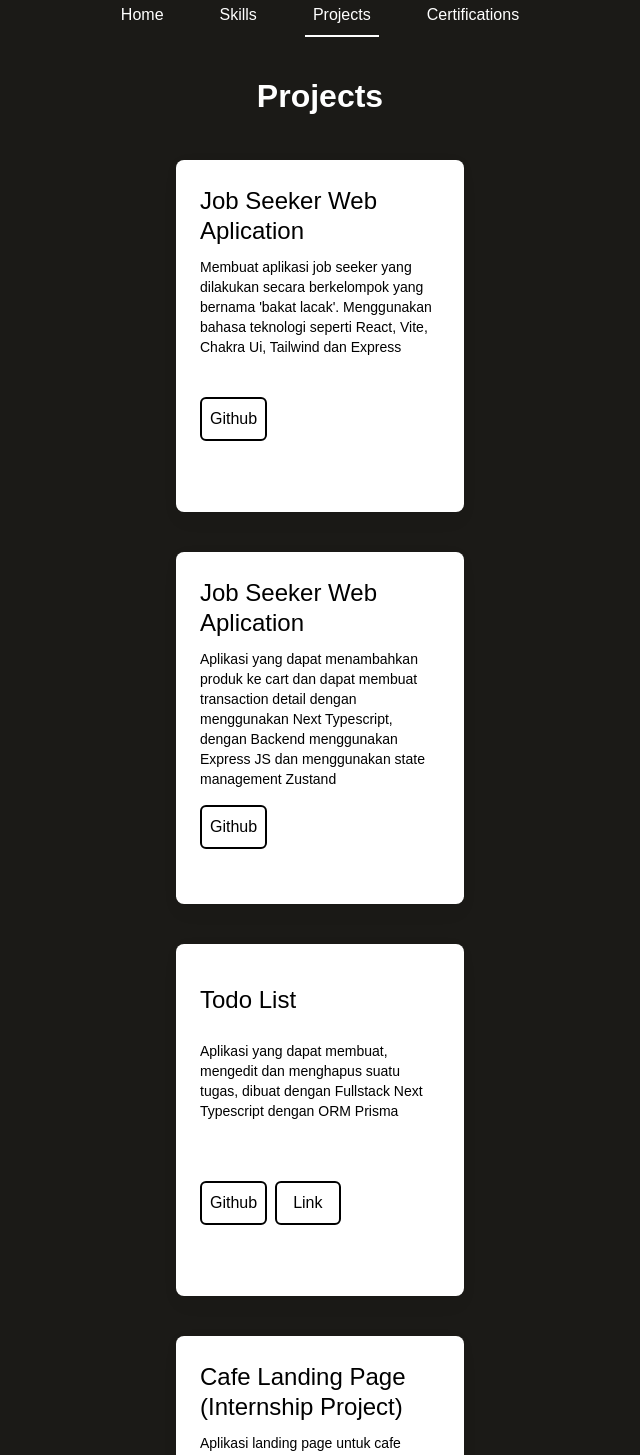
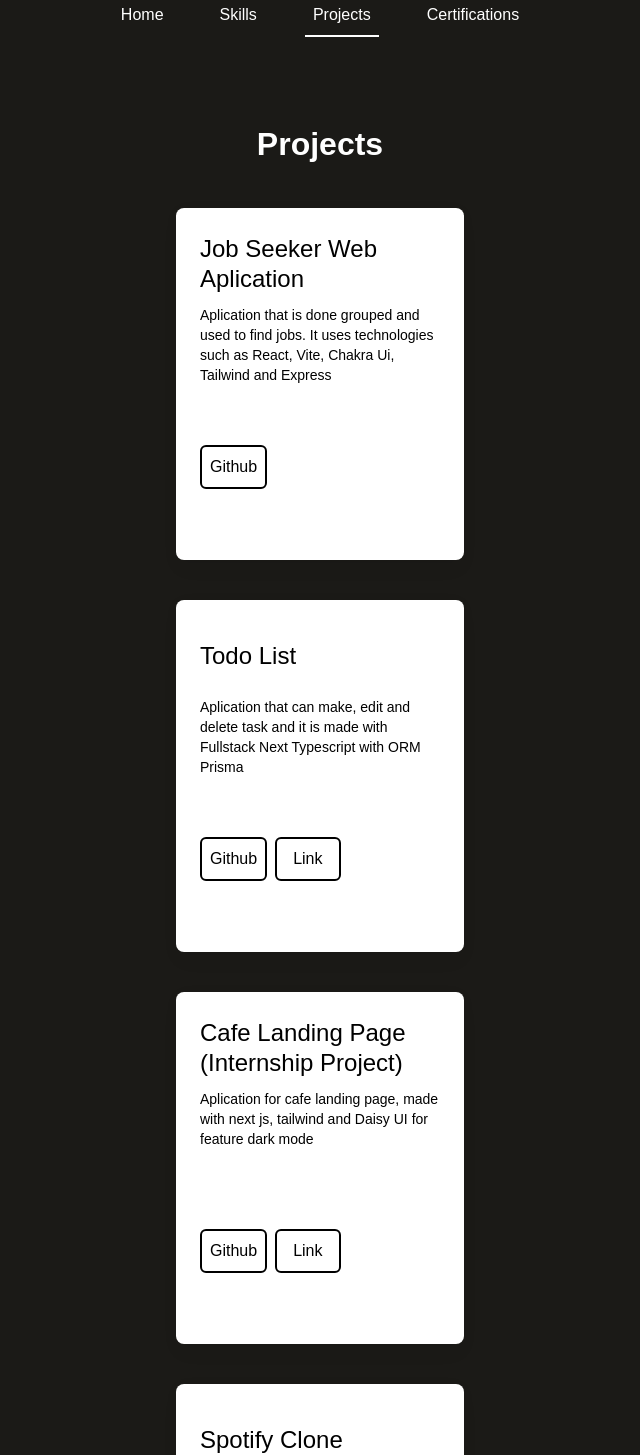
Before and after one commit to danielzuhad/online-portofolio, a Next.js app: page /projects in a window 1280 px wide. Shown: the part 40-1495 px from the top of the page, without its empty margins (320-960 px from the left). Built offline with nearby package versions, Linux system fonts and the light colour scheme.

Commit message:
add one project

```diff
--- a/src/app/projects/page.tsx
+++ b/src/app/projects/page.tsx
@@ -1,5 +1,4 @@
 import Card from "@/components/Card";
-import React from "react";
 import { PageWrapper } from "../page-wrapper";
 
 export default function Projects() {
@@ -8,37 +7,42 @@ export default function Projects() {
       github: "https://github.com/danielzuhad/bakatlacak-client",
       title: "Job Seeker Web Aplication",
       description:
-        "Membuat aplikasi job seeker yang dilakukan secara berkelompok yang bernama 'bakat lacak'. Menggunakan bahasa teknologi seperti React, Vite, Chakra Ui, Tailwind dan Express ",
-    },
-    {
-      github: "https://github.com/danielzuhad/little-ecommerce-client",
-      title: "Job Seeker Web Aplication",
-      description:
-        "Aplikasi yang dapat menambahkan produk ke cart dan dapat membuat transaction detail dengan menggunakan Next Typescript, dengan Backend menggunakan Express JS dan menggunakan state management Zustand",
+        "Aplication that is done grouped and used to find jobs. It uses technologies such as React, Vite, Chakra Ui, Tailwind and Express",
+      // "Membuat aplikasi job seeker yang dilakukan secara berkelompok yang bernama 'bakat lacak'. Menggunakan bahasa teknologi seperti React, Vite, Chakra Ui, Tailwind dan Express ",
     },
     {
       github: "https://github.com/danielzuhad/todo-list-next-ts",
       title: "Todo List",
       description:
-        "Aplikasi yang dapat membuat, mengedit dan menghapus suatu tugas, dibuat dengan Fullstack Next Typescript dengan ORM Prisma",
+        "Aplication that can make, edit and delete task and it is made with Fullstack Next Typescript with ORM Prisma",
+      // "Aplikasi yang dapat membuat, mengedit dan menghapus suatu tugas, dibuat dengan Fullstack Next Typescript dengan ORM Prisma",
       link: "https://todo-list-next-ts.vercel.app/",
     },
     {
       github: "https://github.com/danielzuhad/penuh-makna",
       title: "Cafe Landing Page (Internship Project)",
       description:
-        "Aplikasi landing page untuk cafe menggunakan next js, tailwind dan Daisy UI untuk feature dark mode",
+        "Aplication for cafe landing page, made with next js, tailwind and Daisy UI for feature dark mode",
+      // "Aplikasi landing page untuk cafe menggunakan next js, tailwind dan Daisy UI untuk feature dark mode",
       link: "https://penuh-makna.vercel.app/",
+    },
+    {
+      github: "https://github.com/danielzuhad/spotify-clone",
+      title: "Spotify Clone",
+      description:
+        "Aplication Spotify clone (premium only), made with next js, tailwind, next-auth, reduxjs toolkit, frammer motion, and react query",
+      // "Aplikasi landing page untuk cafe menggunakan next js, tailwind dan Daisy UI untuk feature dark mode",
+      link: "https://spotify-clone-k7.vercel.app/",
     },
   ];
 
   return (
     <PageWrapper>
       <div className="w-[70vw] min-h-screen flex justify-center items-center gap-10 flex-col ">
-        <h1 className="text-white font-semibold sm:text-[2em] text-[3.5em] sm:mt-[3.4em] md:mt-[-2.5em]  md:pt-[6em] lg:mt-[-6em]">
+        <h1 className="text-white font-semibold sm:text-[2em] text-[3.5em] mt-[5em] ">
           Projects
         </h1>
-        <div className="flex gap-10 sm:flex-col lg:flex-row">
+        <div className="w-full flex flex-wrap items-center justify-center gap-10 sm:flex-col lg:flex-row pb-10">
           {projects.map((project, i) => (
             <Card
               key={i}
--- a/src/app/skill/page.tsx
+++ b/src/app/skill/page.tsx
@@ -33,7 +33,7 @@ export default function Skill() {
             <motion.div
               key={i}
               whileHover={{ y: -30 }}
-              className="flex flex-col items-center gap-2"
+              className="flex flex-col items-center gap-2 hover:cursor-pointer"
             >
               {skill.icon}
               <span>{skill.title}</span>
```
